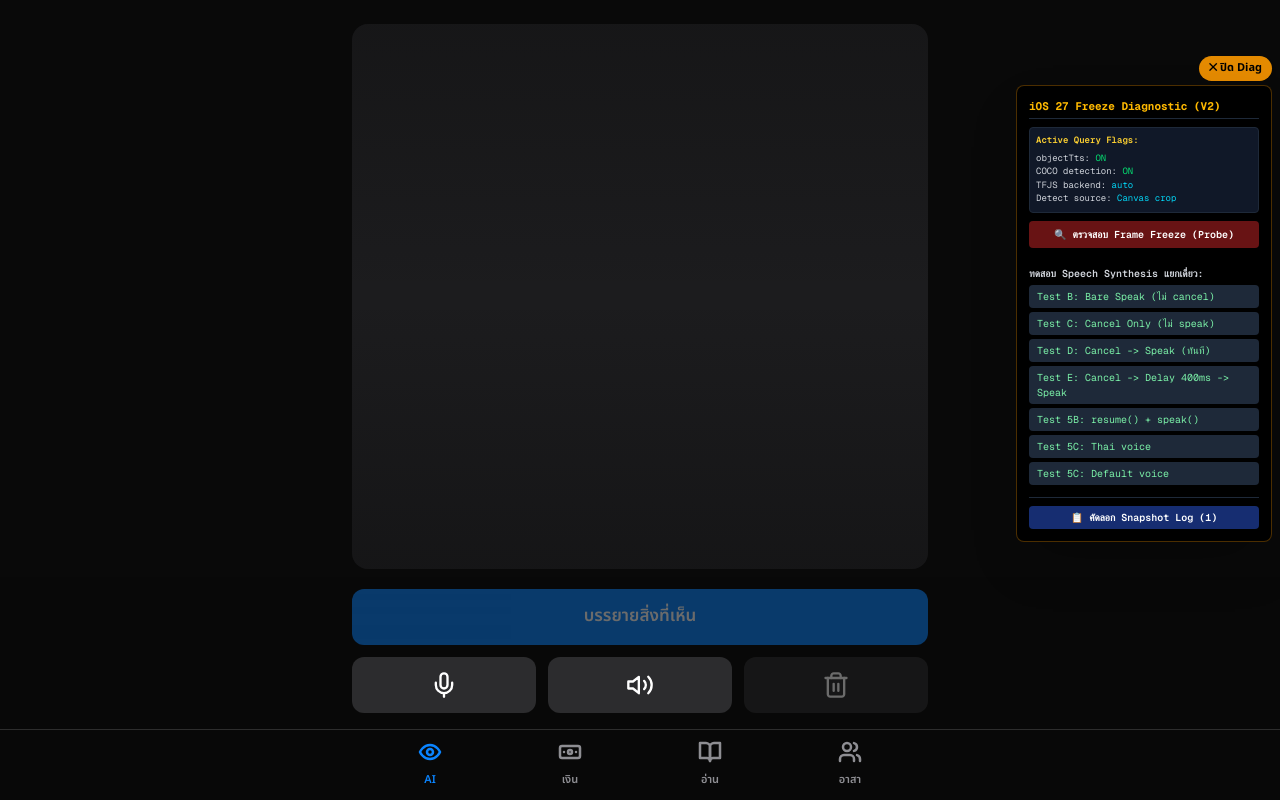
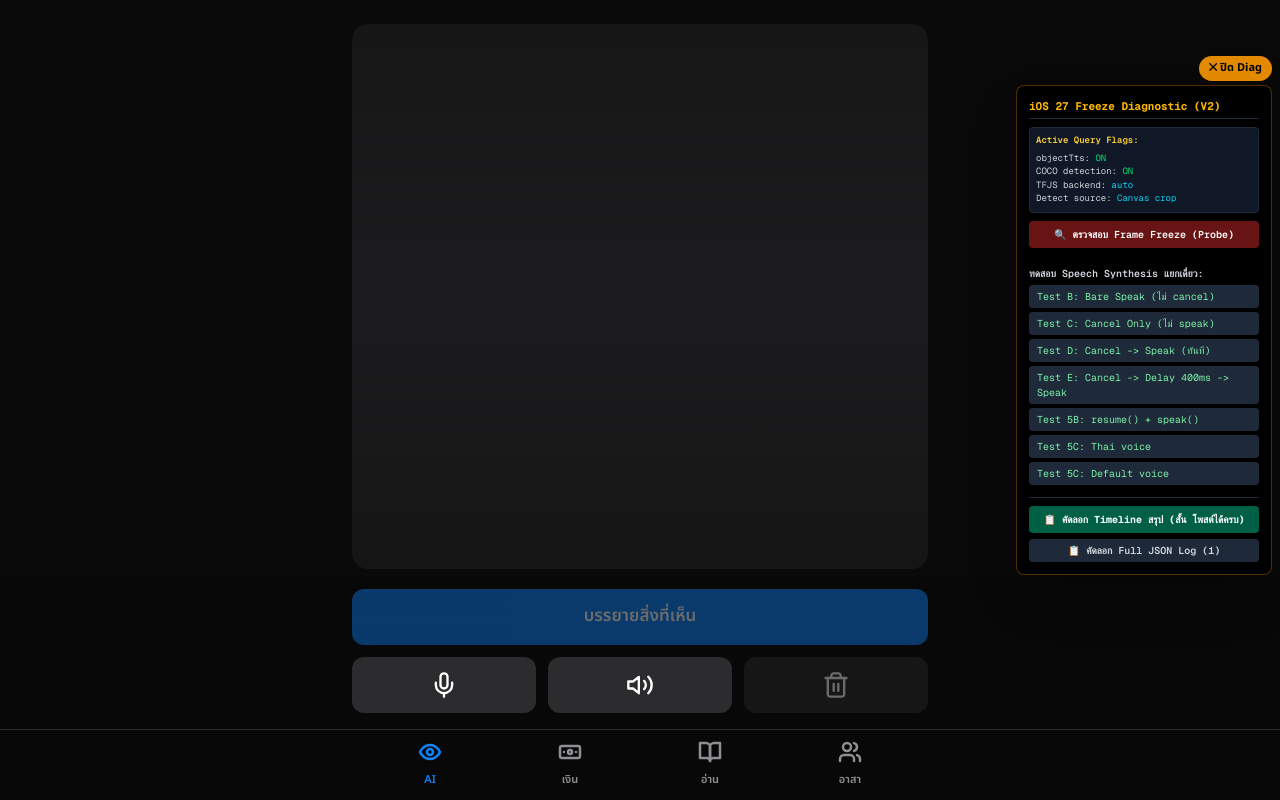
Before and after one commit to 7sadakonr/Nyeta, a Next.js app: page / in a window 1280 px wide. Both pictures are taken after a click on the button "🛠️ iOS27 Diag". Built offline with nearby package versions, Linux system fonts and the light colour scheme; no server answers.

Commit message:
feat(investigation): add compact timeline copy button and reduce snapshot payload

```diff
--- a/src/features/blind-assistant/client/cameraMediaDebug.ts
+++ b/src/features/blind-assistant/client/cameraMediaDebug.ts
@@ -17,8 +17,8 @@ export interface MediaSnapshot {
         readyState: string;
         muted: boolean;
         enabled: boolean;
-        settings: MediaTrackSettings | null;
-        capabilities: MediaTrackCapabilities | null;
+        width?: number;
+        height?: number;
     } | null;
     speech: {
         speaking: boolean;
@@ -82,20 +82,8 @@ export function captureMediaSnapshot(
             readyState: track.readyState,
             muted: track.muted,
             enabled: track.enabled,
-            settings: (() => {
-                try {
-                    return typeof track.getSettings === 'function' ? track.getSettings() : null;
-                } catch {
-                    return null;
-                }
-            })(),
-            capabilities: (() => {
-                try {
-                    return typeof (track as any).getCapabilities === 'function' ? (track as any).getCapabilities() : null;
-                } catch {
-                    return null;
-                }
-            })(),
+            width: typeof track.getSettings === 'function' ? track.getSettings().width : undefined,
+            height: typeof track.getSettings === 'function' ? track.getSettings().height : undefined,
         } : null,
         speech: typeof window !== 'undefined' && 'speechSynthesis' in window ? {
             speaking: Boolean((window as any).speechSynthesis?.['speaking']),
--- a/src/features/blind-assistant/components/DiagnosticPanel.tsx
+++ b/src/features/blind-assistant/components/DiagnosticPanel.tsx
@@ -301,6 +301,26 @@ export default function DiagnosticPanel({ videoRef }: DiagnosticPanelProps) {
         }
     }, []);
 
+    const dumpCompactTimeline = useCallback(() => {
+        const log = getSnapshotLog();
+        const lines = log.map(s => {
+            const time = Math.round(s.timestamp);
+            const p = s.video?.paused ? 'PAUSED' : 'playing';
+            const rState = s.video?.readyState ?? 'n/a';
+            const cur = s.video?.currentTime !== undefined ? s.video.currentTime.toFixed(2) : 'n/a';
+            const spk = s.speech?.speaking ? 'SPEAK' : s.speech?.pending ? 'PEND' : 'idle';
+            return `[${time}ms] ${s.event} | ${p} rState=${rState} cur=${cur} | spk=${spk}`;
+        });
+        const text = `=== TIMELINE (${log.length} events) ===\n` + lines.join('\n');
+        console.log('[CameraDebug] Compact Timeline:\n', text);
+        try {
+            navigator.clipboard.writeText(text);
+            alert(`คัดลอก Timeline สรุป (${log.length} บรรทัด) แล้ว นำไปวางในแชทได้ครบแน่นอนครับ`);
+        } catch {
+            alert(`Logged to console.`);
+        }
+    }, []);
+
     // Current active flags status
     const objectTtsOff = isObjectTtsDisabled();
     const objectDetectionOff = isObjectDetectionDisabled();
@@ -386,13 +406,20 @@ export default function DiagnosticPanel({ videoRef }: DiagnosticPanelProps) {
                     </div>
 
                     {/* Snapshot actions */}
-                    <div className="pt-2 border-t border-gray-800">
+                    <div className="pt-2 border-t border-gray-800 space-y-1.5">
+                        <button
+                            type="button"
+                            onClick={dumpCompactTimeline}
+                            className="w-full rounded bg-emerald-800 hover:bg-emerald-700 py-1.5 px-2 text-white font-bold text-[10px]"
+                        >
+                            📋 คัดลอก Timeline สรุป (สั้น โพสต์ได้ครบ)
+                        </button>
                         <button
                             type="button"
                             onClick={dumpLog}
-                            className="w-full rounded bg-blue-900/80 hover:bg-blue-800 py-1 px-2 text-white font-semibold text-[10px]"
+                            className="w-full rounded bg-gray-800 hover:bg-gray-700 py-1 px-2 text-gray-300 font-semibold text-[10px]"
                         >
-                            📋 คัดลอก Snapshot Log ({getSnapshotLog().length})
+                            📋 คัดลอก Full JSON Log ({getSnapshotLog().length})
                         </button>
                     </div>
                 </div>
```
